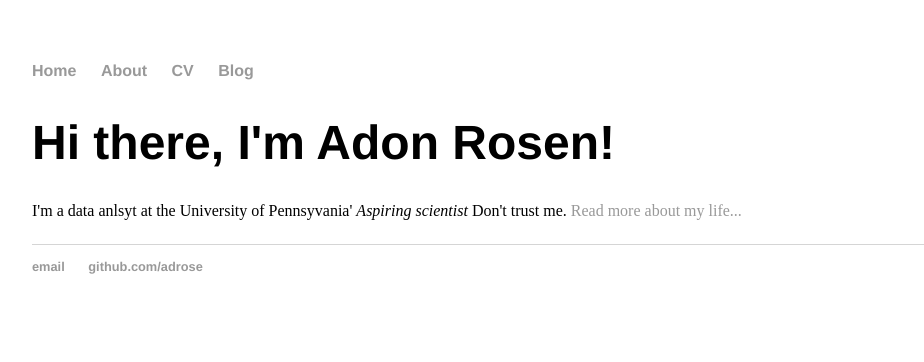
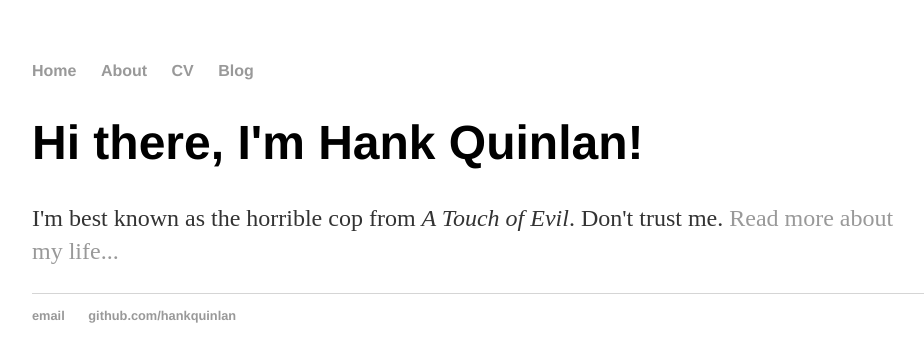
Before and after one commit to adrose/adrose.github.io, a Jekyll site: the page built from index.html, in a window 1280 px wide. Shown: the top 362 px of the page, without its empty margins (160-1084 px from the left). Built offline with Jekyll 4.4.1, drawn with Linux system fonts in a browser that asks for light colours.

Commit message:
More experimenting

```diff
--- a/_config.yml
+++ b/_config.yml
@@ -1,3 +1,3 @@
-name: Adon Rosen, {Neuroimaging,Behavioral} Data Analyst
+name: Hank Quinlan, Horrible Cop
 markdown: kramdown
 permalink: /blog/:year/:month/:day/:title
--- a/_layouts/default.html
+++ b/_layouts/default.html
@@ -25,8 +25,8 @@
 
   <footer>
    <ul>
-   <li><a href="mailto:adrose@mail.med.upenn.edu">email</a></li>
-   <li><a href="https://github.com/adrose">github.com/adrose</a></li>
+   <li><a href="mailto:hankquinlanhub@gmail.com">email</a></li>
+   <li><a href="https://github.com/hankquinlan">github.com/hankquinlan</a></li>
    </ul>
   </footer>
   </body>
--- a/blog/index.html
+++ b/blog/index.html
@@ -1,6 +1,6 @@
 ---
 layout: default
-title: Adon Rosen's Blog
+title: Hank Quinlan's Blog
 ---
 <h1>{{ page.title }}</h1>
 <ul class="posts">
--- a/index.html
+++ b/index.html
@@ -1,9 +1,9 @@
 ---
 layout: default
-title: Adon Rosen, {Neuroimaging,Behavioral} Data Analyst
+title: Hank Quinlan, Horrible Cop
 ---
 
 		<div class="blurb">
-			<h1>Hi there, I'm Adon Rosen!</h1>
-            </p>I'm a data anlsyt at the University of Pennsyvania' <em>Aspiring scientist</em> Don't trust me. <a href="/about">Read more about my life...</a></p>
-        </div><!-- /.blurb -->
+			<h1>Hi there, I'm Hank Quinlan!</h1>
+			<p>I'm best known as the horrible cop from <em>A Touch of Evil</em>. Don't trust me. <a href="/about">Read more about my life...</a></p>
+		</div>
```
Also changed, not shown: _posts/2014-04-30-hank-quinlan-site-launched.md (added, +7 -0 lines), blog/atom.xml (+8 -8 lines).
